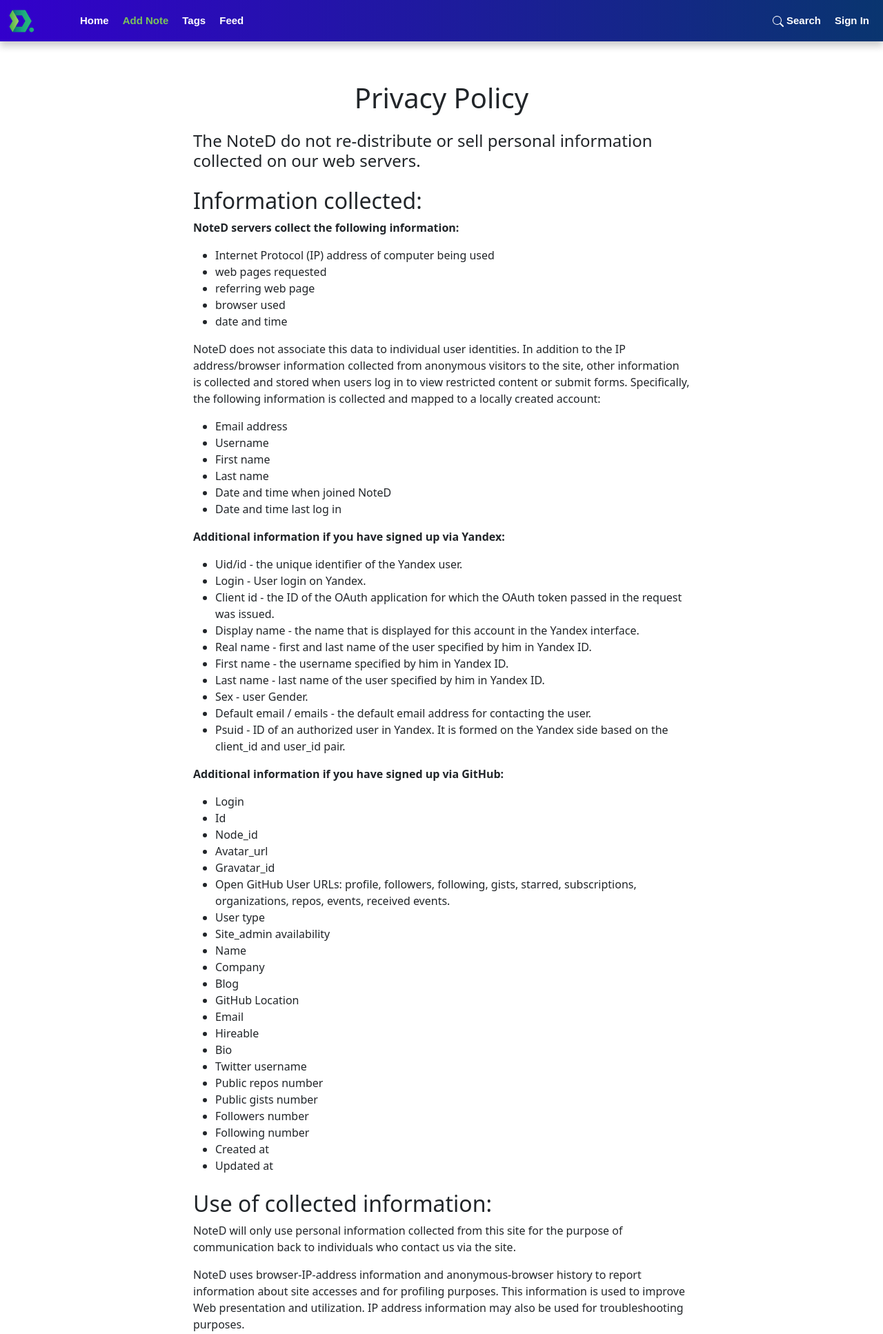
After one commit to paulyeager0212/Django-noted, a Django app: page /privacy-policy/ in a window 1280 px wide. The commit adds this page. Shown: the top 1934 px of the page at 69% size. Run offline with Django 3.2, Linux system fonts and the light colour scheme; some libraries are stand-ins or nearby versions.

Commit message:
Updated: footer info. Added: a privacy policy page.

```diff
--- a/frontend/static/css/styles.css
+++ b/frontend/static/css/styles.css
@@ -18,6 +18,9 @@
 }
 .skip_header {
 	padding-top: 570px;
+}
+.skip_nav {
+	padding-top: 70px;
 }
 
 
--- a/frontend/templates/layouts/footer.html
+++ b/frontend/templates/layouts/footer.html
@@ -4,14 +4,14 @@
 <footer class='footer'>
     <div class='container'>
         <!-- Header -->
-        <div class='footer__headline'><a href="{% url 'notes:home' %}">NoteD.</a></div>
+        <div class='footer__headline'><a href="{% url 'notes:home' %}">Note<img class="logoImg mb-2" src="{% static 'img/logo.png' %}" width="52" alt="logo"/></a></div>
         <!-- Navigation -->
         <nav class='nav__head'>
             <ul>
                 <li><a href="{% url 'notes:home' %}">Home</a></li>
                 <li><a href='https://github.com/welel/noted' target="_blank">About</a></li>
-                <li><a href='https://github.com/welel' target="_blank">Author</a></li>
-                <li><a href='#' target="_blank">Hire me</a></li>
+                <li><a href='https://github.com/welel' target="_blank">Contacts</a></li>
+                <li><a href="{% url 'privacy-policy' %}">Privacy Policy</a></li>
             </ul>
         </nav>
         <div class='horizontal__decoration__line'></div>
@@ -19,14 +19,14 @@
         <nav class='social__media'>
             <ul>
                 <li><a href='https://github.com/welel' target="_blank"><div><img src="{% static 'img/icons/github.svg' %}" alt='GitHub'/></div><span>GitHub</span></a></li>
-                <li><a href='https://mail.google.com/mail/u/0/#inbox?compose=GTvVlcSGLddCFCLPdhtNjmmbpwPtZdjmWklVXKNRbhQjrfgLkrqqMWgNZknplSwvkKxqkQdMGczdK' target="_blank"><div><img src="{% static 'img/icons/gmail.svg' %}" alt='gmail'/></div><span>Gmail</span></a></li>
+                <li><a href='mailto:pavel.loginov.dev@gmail.com' target="_blank"><div><img src="{% static 'img/icons/gmail.svg' %}" alt='gmail'/></div><span>Gmail</span></a></li>
                 <li><a href='https://t.me/pavel_loginov_dev' target="_blank"><div><img src="{% static 'img/icons/telegram.svg' %}" alt='telegram'/></div><span>Telegram</span></a></li>
             </ul>
         </nav>
         <div class='horizontal__decoration__line'></div>
         <div class='footer__rights'>
-            <p>Take notes, learn them — it called studying.<br/>
-                NoteD. 2020-2022</p>
+            <p>The website is developing for educational purposes of developers.<br/>
+                NoteD. 2022-2023</p>
         </div>
     </div>
 </footer>
--- /dev/null
+++ b/frontend/templates/privacy_policy.html
@@ -0,0 +1,112 @@
+{% extends 'layouts/base.html' %}
+
+{% block main %}
+<div class='container mt-5 skip_nav'>
+    <div class="row d-felx justify-content-center">
+        <div class="col-md-8">
+
+
+<h1 class="text-center">Privacy Policy</h1>
+
+<h4 class="mt-4">The NoteD do not re-distribute or sell personal information collected on our web servers.</h4>
+
+
+<h2 class="mt-4">Information collected:</h2>
+
+<p><b>NoteD servers collect the following information:</b></p>
+<ul>
+    <li>Internet Protocol (IP) address of computer being used</li>
+    <li>web pages requested </li>
+    <li>referring web page </li>
+    <li>browser used </li>
+    <li>date and time</li>
+</ul>
+
+<p>NoteD does not associate this data to individual user identities. In addition to the IP address/browser information collected from anonymous visitors to the site, other information is collected and stored when users log in to view restricted content or submit forms. Specifically, the following information is collected and mapped to a locally created account:</p>
+
+<ul>
+    <li>Email address</li>
+    <li>Username</li>
+    <li>First name </li>
+    <li>Last name</li>
+    <li>Date and time when joined NoteD </li>
+    <li>Date and time last log in</li>
+</ul>
+
+<p><b>Additional information if you have signed up via Yandex:</b></p>
+<ul>
+    <li>Uid/id - the unique identifier of the Yandex user.</li>
+    <li>Login - User login on Yandex.</li>
+    <li>Client id - the ID of the OAuth application for which the OAuth token passed in the request was issued.</li>
+    <li>Display name - the name that is displayed for this account in the Yandex interface.</li>
+    <li>Real name - first and last name of the user specified by him in Yandex ID.</li>
+    <li>First name - the username specified by him in Yandex ID.</li>
+    <li>Last name - last name of the user specified by him in Yandex ID.</li>
+    <li>Sex - user Gender.</li>
+    <li>Default email / emails - the default email address for contacting the user.</li>
+    <li>Psuid - ID of an authorized user in Yandex. It is formed on the Yandex side based on the client_id and user_id pair.</li>
+</ul>
+
+<p><b>Additional information if you have signed up via GitHub:</b></p>
+<ul>
+    <li>Login</li>
+    <li>Id</li>
+    <li>Node_id</li>
+    <li>Avatar_url</li>
+    <li>Gravatar_id</li>
+    <li>Open GitHub User URLs: profile, followers, following, gists, starred, subscriptions, organizations, repos, events, received events.</li>
+    <li>User type</li>
+    <li>Site_admin availability</li>
+    <li>Name</li>
+    <li>Company</li>
+    <li>Blog</li>
+    <li>GitHub Location</li>
+    <li>Email</li>
+    <li>Hireable</li>
+    <li>Bio</li>
+    <li>Twitter username</li>
+    <li>Public repos number</li>
+    <li>Public gists number</li>
+    <li>Followers number</li>
+    <li>Following number</li>
+    <li>Created at</li>
+    <li>Updated at</li>
+</ul>
+
+
+<h2 class="mt-4">Use of collected information:</h2>
+
+<p>NoteD will only use personal information collected from this site for the purpose of communication back to individuals who contact us via the site.</p>
+<p>NoteD uses browser-IP-address information and anonymous-browser history to report information about site accesses and for profiling purposes. This information is used to improve Web presentation and utilization. IP address information may also be used for troubleshooting purposes.</p>
+<p>The GitHub, Yandex information collected by NoteD is used to identify users accessing secure content, and to pre-fill forms with information about the user submitting the form.</p>
+
+
+<h2 class="mt-4">Distribution of collected information:</h2>
+
+<ul>
+    <li>NoteD will not disclose, without your consent, personal information collected about you.</li>
+    <li>NoteD will not distribute or sell personal information to third-party organizations.</li>
+</ul>
+
+
+<h2 class="mt-4">Privacy Statement Revisions:</h2>
+
+<p>This Privacy Statement was <b>last revised on 14 Nov 2022</b>. We may change this Privacy Statement at any time and for any reason. We encourage you to review this Privacy Statement each time you visit the web site.</p>
+
+
+
+<h2 class="mt-4">Responsibility for External Sites:</h2>
+
+<p>This website may contain links to other web sites. Some of those web sites may be operated by third parties. We provide the links for your convenience, but we do not review, control, or monitor the privacy practices of web sites operated by others. </p>
+<p>We are not responsible for the performance of web sites operated by third parties or for your business dealings with them. Therefore, whenever you leave this web site we recommend that you review each web site's privacy practices and make your own conclusions regarding the adequacy of these practices.</p>
+
+
+<h2 class="mt-4">How to contact us</h2>
+
+<p>If you have questions or comments about this notice, you may email us at <b>pavel.loginov.dev@gmail.com.</b></p>
+
+
+        </div>
+    </div>
+</div>
+{% endblock %}
--- a/noted/noted/urls.py
+++ b/noted/noted/urls.py
@@ -3,9 +3,12 @@
 from django.contrib import admin
 from django.urls import path, include
 
+from noted import views
+
 
 urlpatterns = [
     path('admin/', admin.site.urls),
+    path('privacy-policy/', views.privacy_policy, name='privacy-policy'),
     path('', include('notes.urls')),
     path('notes/', include(('notes.urls', 'notes'), namespace='notes')),
     path('accounts/', include('allauth.urls')),
--- /dev/null
+++ b/noted/noted/views.py
@@ -0,0 +1,5 @@
+from django.shortcuts import render
+
+
+def privacy_policy(request):
+    return render(request, 'privacy_policy.html', {})
```
Also changed, not shown: 1 other file.
